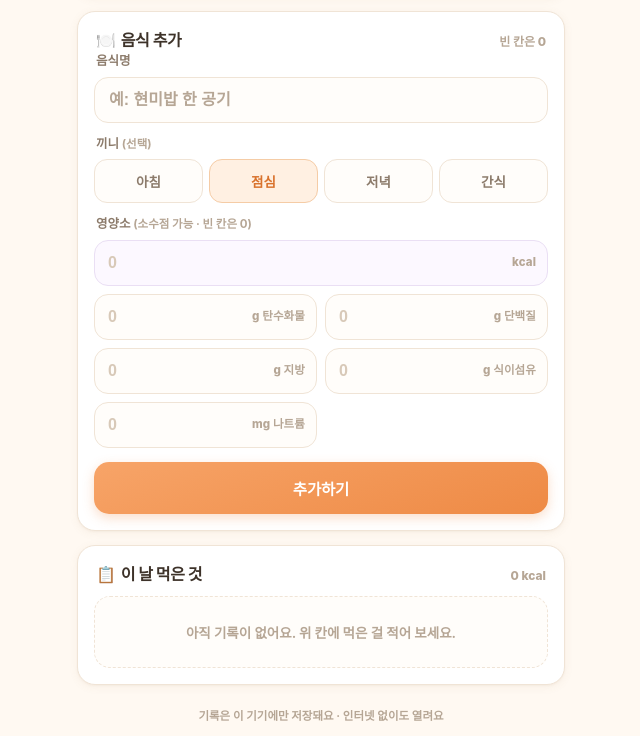
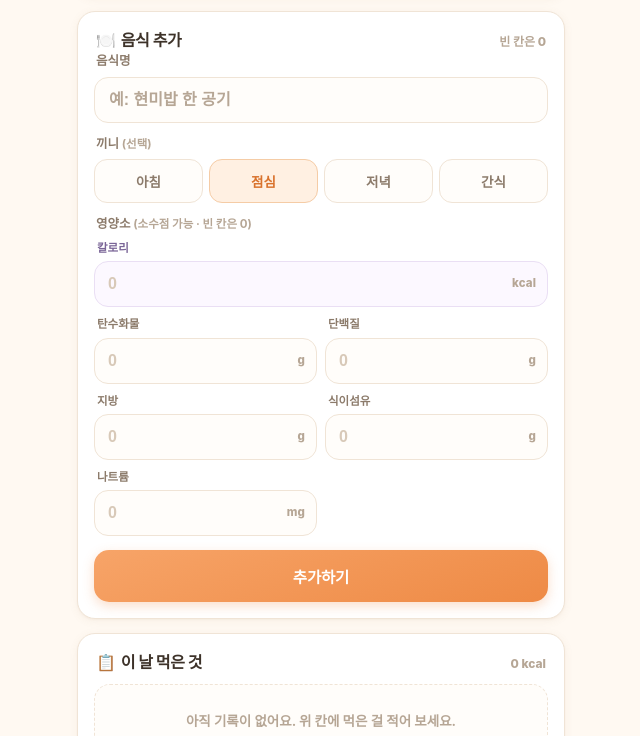
Before and after one commit to armdaunrim-hue/diet-tracker, a plain HTML site: page calorie/index.html in a window 1280 px wide. Shown: the part 546-1282 px from the top of the page, without its empty margins (319-959 px from the left). Drawn offline with Linux system fonts and the light colour scheme.

Commit message:
입력칸 라벨 정리, 끼니 선택 유지, 칼로리 차이 안내 기준 조정

```diff
--- a/calorie/index.html
+++ b/calorie/index.html
@@ -183,7 +183,7 @@
     overflow:hidden;
   }
   .nut .nlabel{font-size:11.5px; font-weight:800; color:var(--ink-faint); display:flex; align-items:center; gap:5px; white-space:nowrap;}
-  .nut .nlabel .sw{width:6px; height:6px; border-radius:50%; flex:0 0 Auto;}
+  .nut .nlabel .sw{width:6px; height:6px; border-radius:50%; flex:0 0 auto;}
   .nut .nvalue{
     margin-top:2px;
     font-size:21px; font-weight:800; letter-spacing:-.03em;
@@ -233,7 +233,12 @@
   .meal:active{transform:scale(.96);}
   .meal.on{background:var(--accent-soft); border-color:#F5CCA6; color:var(--accent-deep);}
 
-  .nutinputs{display:grid; grid-template-columns:1fr 1fr; gap:8px;}
+  .nutinputs{display:grid; grid-template-columns:1fr 1fr; gap:9px 8px;}
+  .numfield{min-width:0;}
+  .numfield .nlabel2{
+    display:block; font-size:11.5px; font-weight:800; color:var(--ink-soft);
+    margin:0 0 4px 3px; white-space:nowrap; overflow:hidden; text-overflow:ellipsis;
+  }
   .numwrap{position:relative; min-width:0;}
   .numin{
     width:100%;
@@ -259,6 +264,7 @@
     pointer-events:none; letter-spacing:.01em;
   }
   .kcalwrap{grid-column:1 / -1;}
+  .kcalwrap .nlabel2{color:#7A6597;}
   .kcalwrap .numin{background:#FCF8FF; border-color:#EADFF4; color:#5C477A;}
   .kcalwrap .numin:focus{border-color:#CFBBE6;}
 
@@ -489,29 +495,47 @@
     <div class="field">
       <div class="flabel">영양소 <span class="opt">(소수점 가능 · 빈 칸은 0)</span></div>
       <div class="nutinputs">
-        <div class="numwrap kcalwrap">
-          <input class="numin" id="fKcal" type="number" inputmode="decimal" step="any" min="0" placeholder="0" aria-label="칼로리">
+        <div class="numfield kcalwrap">
+          <label class="nlabel2" for="fKcal">칼로리</label>
+          <div class="numwrap">
+            <input class="numin" id="fKcal" type="number" inputmode="decimal" step="any" min="0" placeholder="0">
             <span class="numunit">kcal</span>
           </div>
+        </div>
+        <div class="numfield">
+          <label class="nlabel2" for="fCarb">탄수화물</label>
           <div class="numwrap">
-          <input class="numin" id="fCarb" type="number" inputmode="decimal" step="any" min="0" placeholder="0" aria-label="탄수화물">
-          <span class="numunit">g 탄수화물</span>
+            <input class="numin" id="fCarb" type="number" inputmode="decimal" step="any" min="0" placeholder="0">
+            <span class="numunit">g</span>
           </div>
+        </div>
+        <div class="numfield">
+          <label class="nlabel2" for="fProtein">단백질</label>
           <div class="numwrap">
-          <input class="numin" id="fProtein" type="number" inputmode="decimal" step="any" min="0" placeholder="0" aria-label="단백질">
-          <span class="numunit">g 단백질</span>
+            <input class="numin" id="fProtein" type="number" inputmode="decimal" step="any" min="0" placeholder="0">
+            <span class="numunit">g</span>
           </div>
+        </div>
+        <div class="numfield">
+          <label class="nlabel2" for="fFat">지방</label>
           <div class="numwrap">
-          <input class="numin" id="fFat" type="number" inputmode="decimal" step="any" min="0" placeholder="0" aria-label="지방">
-          <span class="numunit">g 지방</span>
+            <input class="numin" id="fFat" type="number" inputmode="decimal" step="any" min="0" placeholder="0">
+            <span class="numunit">g</span>
           </div>
+        </div>
+        <div class="numfield">
+          <label class="nlabel2" for="fFiber">식이섬유</label>
           <div class="numwrap">
-          <input class="numin" id="fFiber" type="number" inputmode="decimal" step="any" min="0" placeholder="0" aria-label="식이섬유">
-          <span class="numunit">g 식이섬유</span>
+            <input class="numin" id="fFiber" type="number" inputmode="decimal" step="any" min="0" placeholder="0">
+            <span class="numunit">g</span>
           </div>
+        </div>
+        <div class="numfield">
+          <label class="nlabel2" for="fSodium">나트륨</label>
           <div class="numwrap">
-          <input class="numin" id="fSodium" type="number" inputmode="decimal" step="any" min="0" placeholder="0" aria-label="나트륨">
-          <span class="numunit">mg 나트륨</span>
+            <input class="numin" id="fSodium" type="number" inputmode="decimal" step="any" min="0" placeholder="0">
+            <span class="numunit">mg</span>
+          </div>
         </div>
       </div>
     </div>
@@ -801,7 +825,8 @@ document.getElementById('previewWarn').style.display = 'none';
     if (m.total > 0) {
       var macroKcal = kcalFromMacros(t);
       var diff = round1(t.kcal - macroKcal);
-      if (Math.abs(diff) >= 20) {
+      var bigEnough = Math.abs(diff) >= 100 && Math.abs(diff) >= macroKcal * 0.2;
+      if (bigEnough) {
         el.ratioNote.textContent = '영양소 기준 ' + fmt(macroKcal) + ' kcal · 입력 칼로리와 ' + (diff > 0 ? '+' : '') + fmt(diff) + ' 차이';
       } else {
         el.ratioNote.textContent = '탄수화물 4 · 단백질 4 · 지방 9 kcal 기준이에요';
@@ -1020,9 +1045,8 @@ document.getElementById('previewWarn').style.display = 'none';
     list.push(builtNew.entry);
     setEntries(currentDate, list);
     clearForm();
-    setMeal(mealForHour(new Date().getHours()));
+    /* 끼니 선택은 그대로 두어, 같은 끼니를 여러 개 적을 때 다시 고르지 않게 한다 */
     renderAll();
-    el.dateSub.textContent = el.dateSub.textContent; /* noop */
     showToast(builtNew.entry.name + ' 추가했어요');
     /* keep the screen near the list so the new row is visible */
     if (window.innerWidth < 560) {
```
Lines whose indentation alone changed are shown as unchanged.
